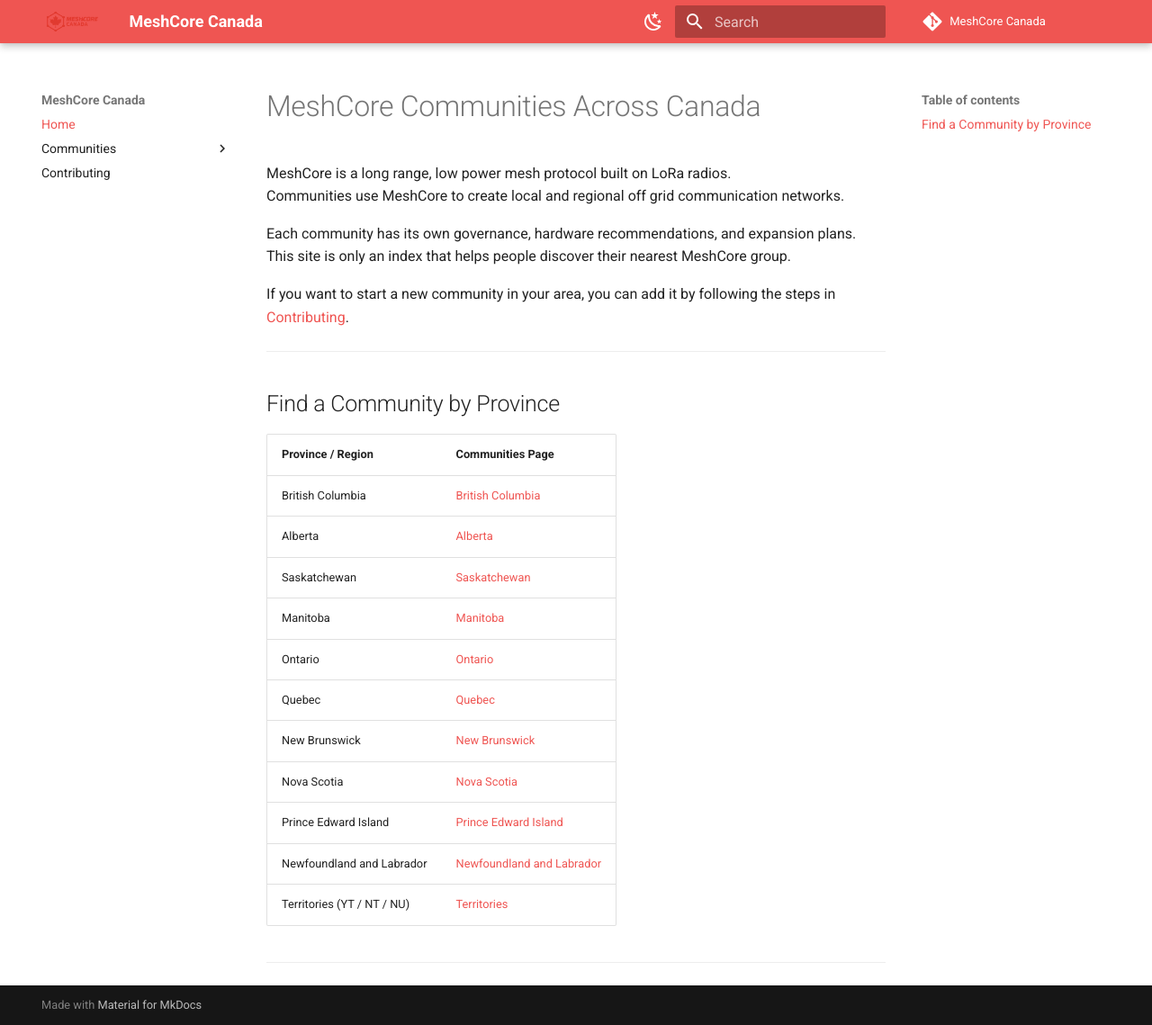
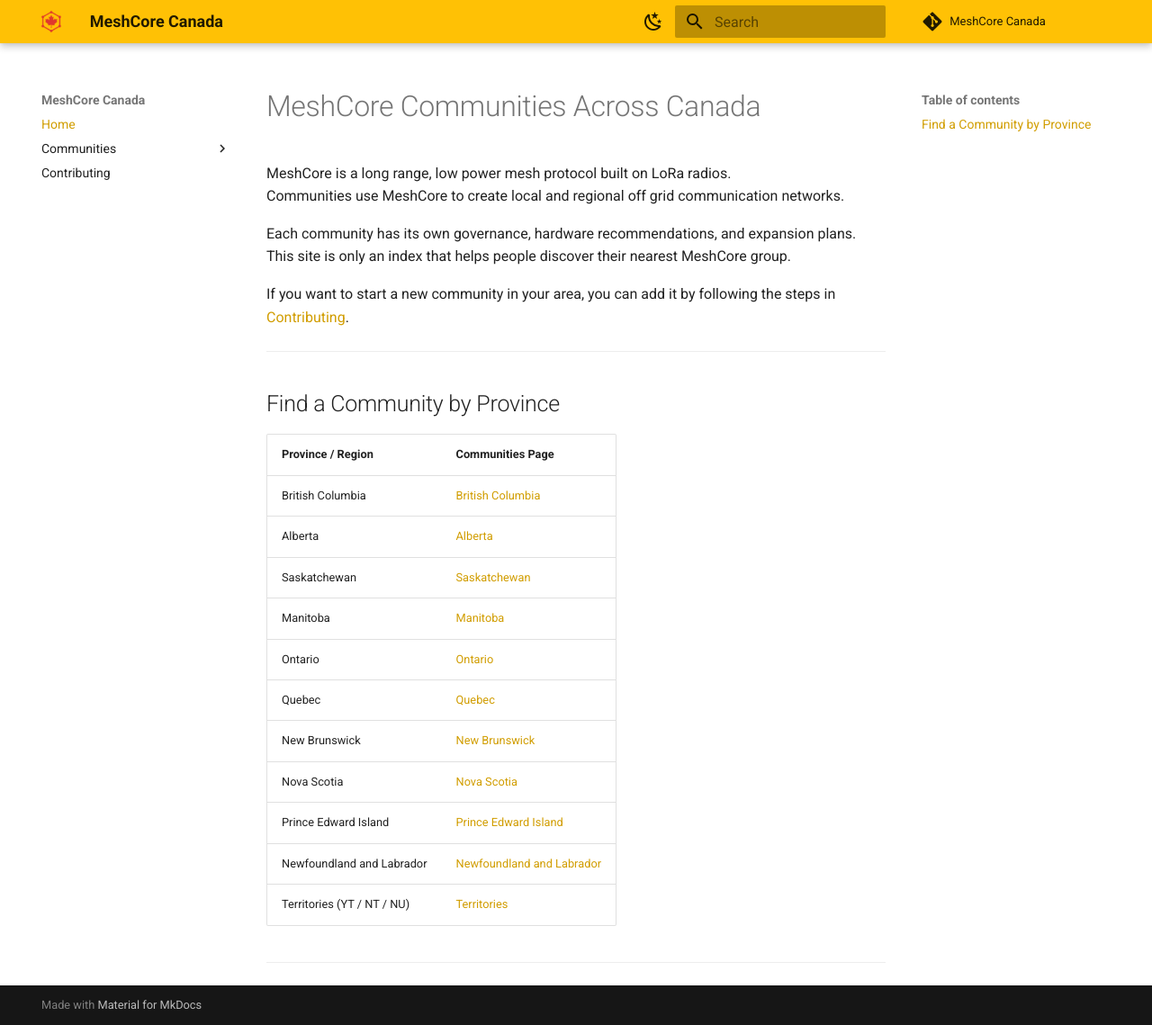
Before and after one commit to MrAlders0n/MeshCore-Canada, an MkDocs documentation site: the page built from docs/index.md, in a window 1280 px wide and 1139 px high. Shown: the whole window at 90% size. Built offline with MkDocs 1.6.1 and Material for MkDocs 9.7.7, drawn with Linux system fonts in a browser that asks for light colours; comment, search, counter and statistics services are not loaded.

Commit message:
Theme Take 1

```diff
--- a/mkdocs.yml
+++ b/mkdocs.yml
@@ -6,19 +6,19 @@
 theme:
   name: material
   favicon: assets/MeshCore-Canada-Favicon.png       # optional
-  logo: assets/MeshCore-Canada-Logo.png             # optional
+  logo: assets/MeshCore-Canada-Favicon.png             # optional
   palette:
     - media: "(prefers-color-scheme: dark)"
       scheme: slate
-      primary: red
-      accent: red
+      primary: amber
+      accent: amber
       toggle:
         icon: material/weather-sunny
         name: Switch to light mode
     - media: "(prefers-color-scheme: light)"
       scheme: default
-      primary: red
-      accent: red
+      primary: amber
+      accent: amber
       toggle:
         icon: material/weather-night
         name: Switch to dark mode
```
